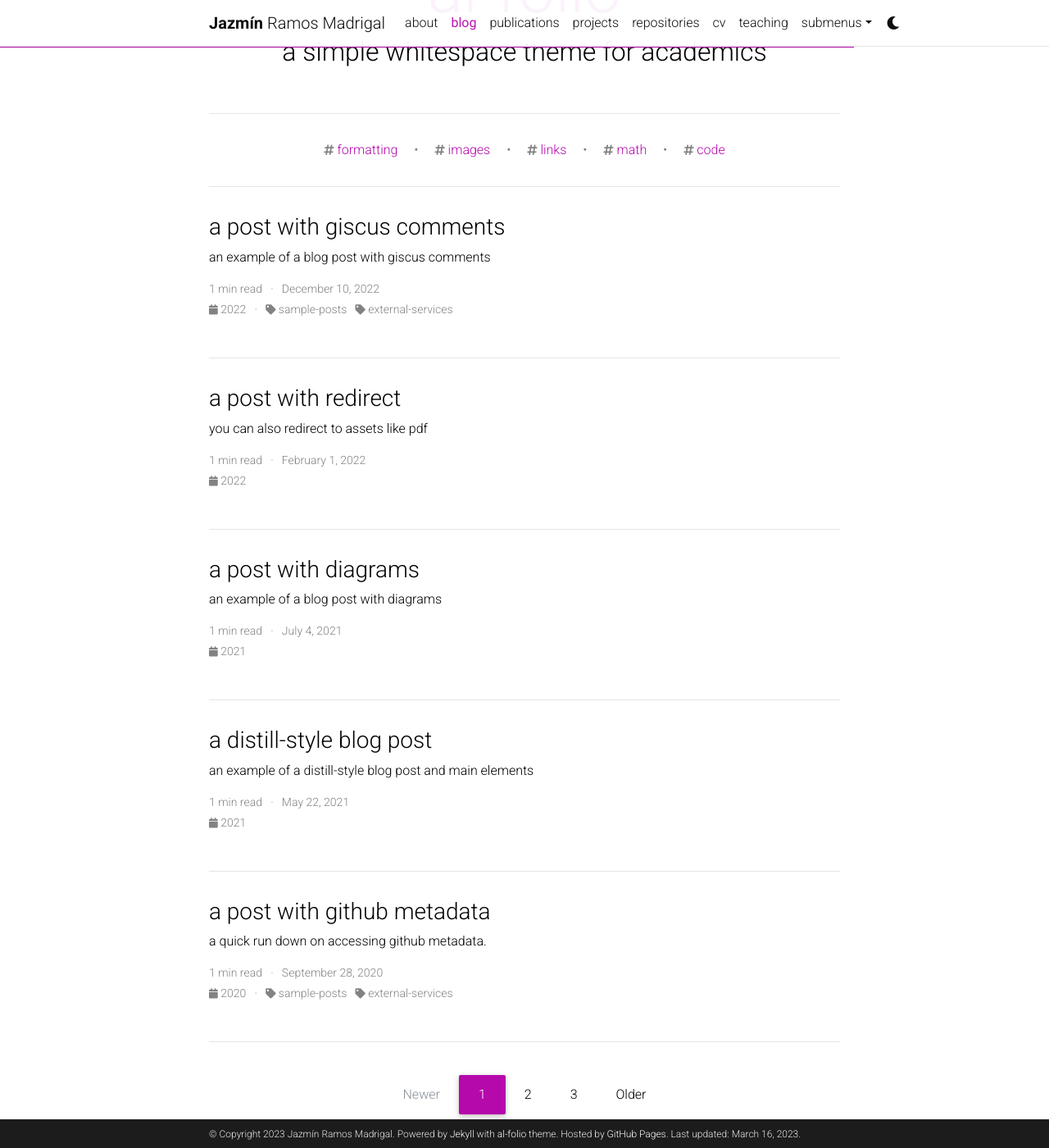
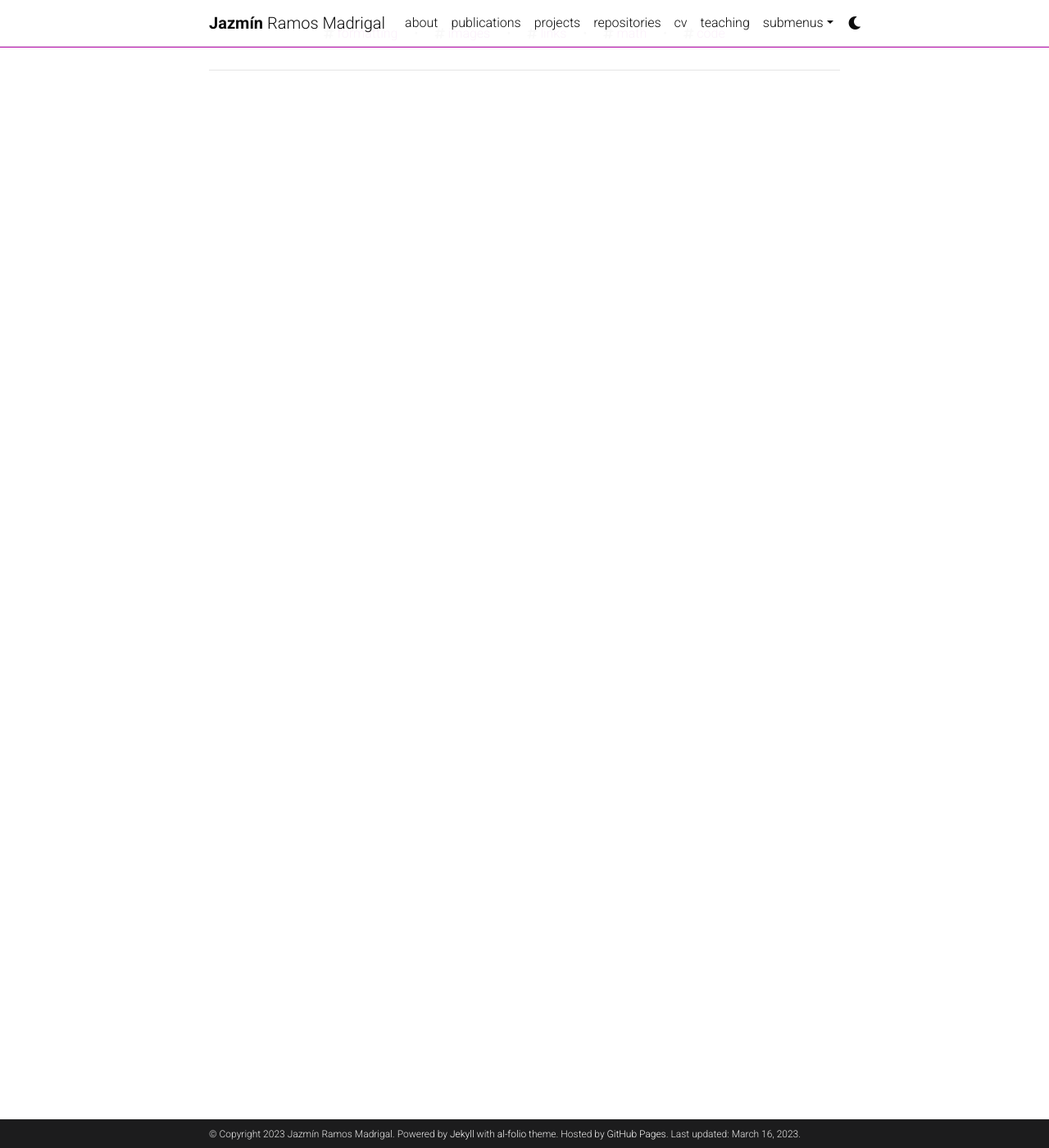
Before and after one commit to JazminRM/jazminrm.github.io, a Jekyll site: the page built from blog/index.html, in a window 1280 px wide and 1400 px high, scrolled down 197 px. Shown: the whole window at 82% size. Built offline with Jekyll 4.4.1, drawn with Linux system fonts in a browser that asks for light colours; the list of posts is cut into pages by our own code; comment, search, counter and statistics services are not loaded; a style sheet for code colours, icons or effects is not loaded; some of the changed lines change nothing that is shown.

Commit message:
Update _config.yml

```diff
--- a/_config.yml
+++ b/_config.yml
@@ -14,7 +14,7 @@
 keywords:   # add your own keywords or leave empty
 
 lang: en # the language of your site (for example: en, fr, cn, ru, etc.)
-icon: ⚛️  # the emoji used as the favicon (alternatively, provide image name in /assets/img/)
+icon: Ⓙ  # the emoji used as the favicon (alternatively, provide image name in /assets/img/)
 
 url: https://jazminrm.github.io # the base hostname & protocol for your site
 baseurl: # the subpath of your site, e.g. /blog/
@@ -114,45 +114,45 @@
 # Blog
 # -----------------------------------------------------------------------------
 
-blog_name: al-folio # blog_name will be displayed in your blog page
-blog_nav_title: blog # your blog must have a title for it to be displayed in the nav bar
-blog_description: a simple whitespace theme for academics
-permalink: /blog/:year/:title/
+#blog_name:  # blog_name will be displayed in your blog page
+#blog_nav_title: blog # your blog must have a title for it to be displayed in the nav bar
+#blog_description: a simple whitespace theme for academics
+#permalink: /blog/:year/:title/
 
 # Pagination
-pagination:
-  enabled: true
+#pagination:
+#  enabled: true
 
-related_blog_posts:
-  enabled: true
-  max_related: 5
+#related_blog_posts:
+#  enabled: true
+#  max_related: 5
 
 # Giscus comments (RECOMMENDED)
 # Follow instructions on https://giscus.app/ to setup for your repo to fill out
 # the information below.
-giscus:
-  repo: jazminrm/jazminrm.github.io      # <your-github-user-name>/<your-github-repo-name>
-  repo_id: MDEwOlJlcG9zaXRvcnk2MDAyNDM2NQ==
-  category: Comments             # name of the category under which discussions will be created
-  category_id: DIC_kwDOA5PmLc4CTBt6
-  mapping: title                 # identify discussions by post title
-  strict: 1                      # use strict identification mode
-  reactions_enabled: 1           # enable (1) or disable (0) emoji reactions
-  input_position: bottom         # whether to display input form below (bottom) or above (top) the comments
-  theme: preferred_color_scheme  # name of the color scheme (preferred works well with al-folio light/dark mode)
-  emit_metadata: 0
-  lang: en
+#giscus:
+#  repo: jazminrm/jazminrm.github.io      # <your-github-user-name>/<your-github-repo-name>
+#  repo_id: MDEwOlJlcG9zaXRvcnk2MDAyNDM2NQ==
+#  category: Comments             # name of the category under which discussions will be created
+#  category_id: DIC_kwDOA5PmLc4CTBt6
+#  mapping: title                 # identify discussions by post title
+#  strict: 1                      # use strict identification mode
+#  reactions_enabled: 1           # enable (1) or disable (0) emoji reactions
+#  input_position: bottom         # whether to display input form below (bottom) or above (top) the comments
+#  theme: preferred_color_scheme  # name of the color scheme (preferred works well with al-folio light/dark mode)
+#  emit_metadata: 0
+#  lang: en
 
 # Disqus comments (DEPRECATED)
-disqus_shortname: al-folio # put your disqus shortname
+#disqus_shortname: al-folio # put your disqus shortname
 # https://help.disqus.com/en/articles/1717111-what-s-a-shortname
 
 # External sources.
 # If you have blog posts published on medium.com or other exteranl sources,
 # you can display them in your blog by adding a link to the RSS feed.
-external_sources:
-  - name: medium.com
-    rss_url: https://medium.com/@al-folio/feed
+#external_sources:
+#  - name: medium.com
+#    rss_url: https://medium.com/@al-folio/feed
 
 # -----------------------------------------------------------------------------
 # Collections
```
